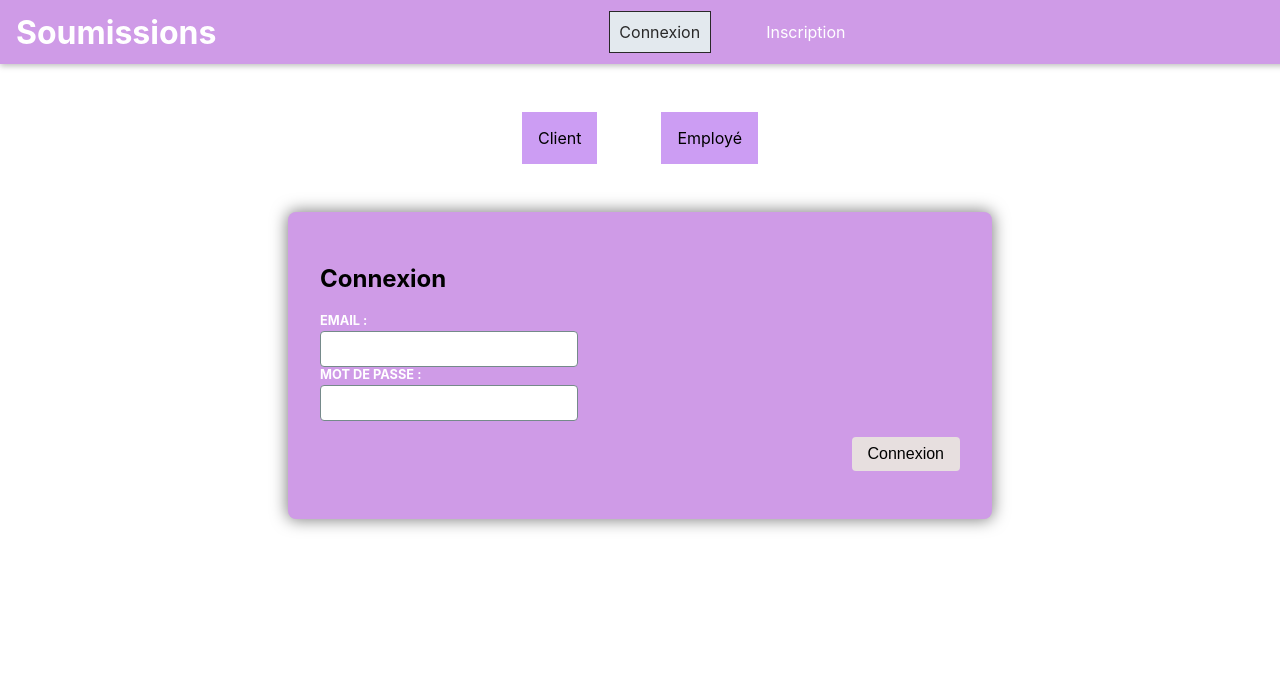
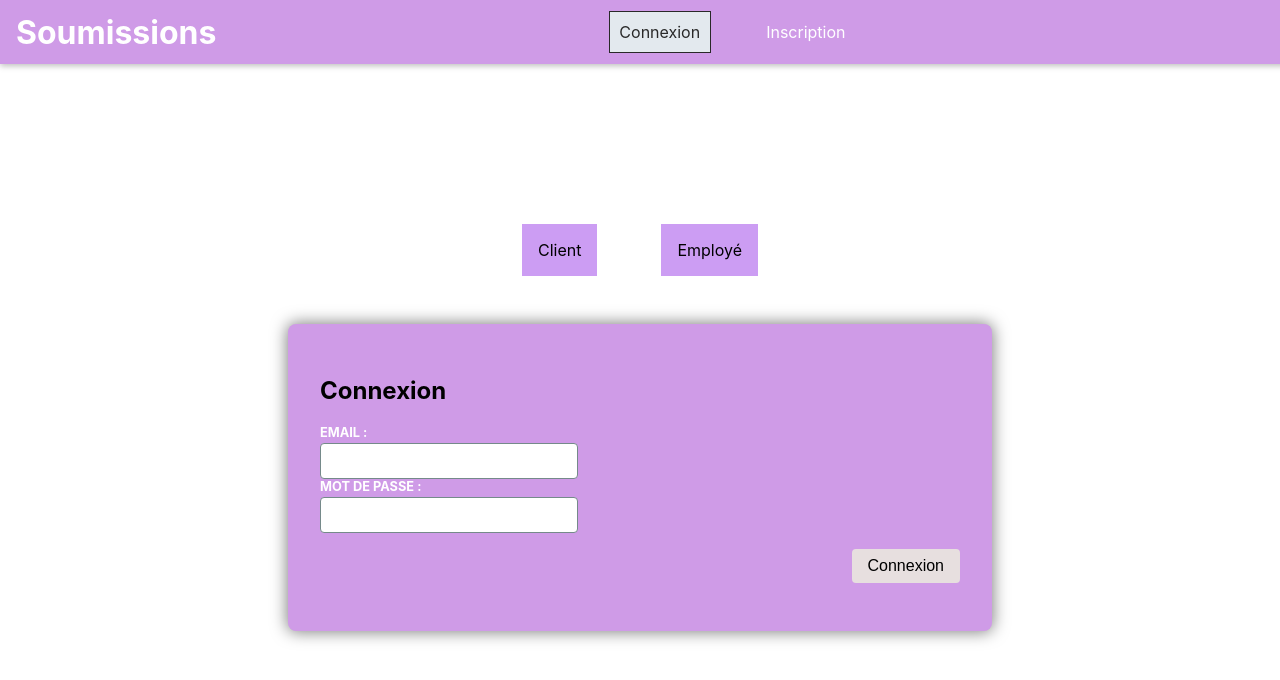
Before and after one commit to MyriamAssam/app-soumission, a React (Create React App) app in the folder Frontend/: page /connexion in a window 1280 px wide. Shown: the top 680 px of the page. Built offline with nearby package versions, Linux system fonts and the light colour scheme.

Commit message:
arranger soumissions

```diff
--- a/Frontend/src/containers/Register.css
+++ b/Frontend/src/containers/Register.css
@@ -3,7 +3,7 @@
     display: flex;
     justify-content: center;
     gap: 4em;
-    padding-top: 2em;
+    padding-top: 9em;
 }
 
 .typeCompte a {
```
